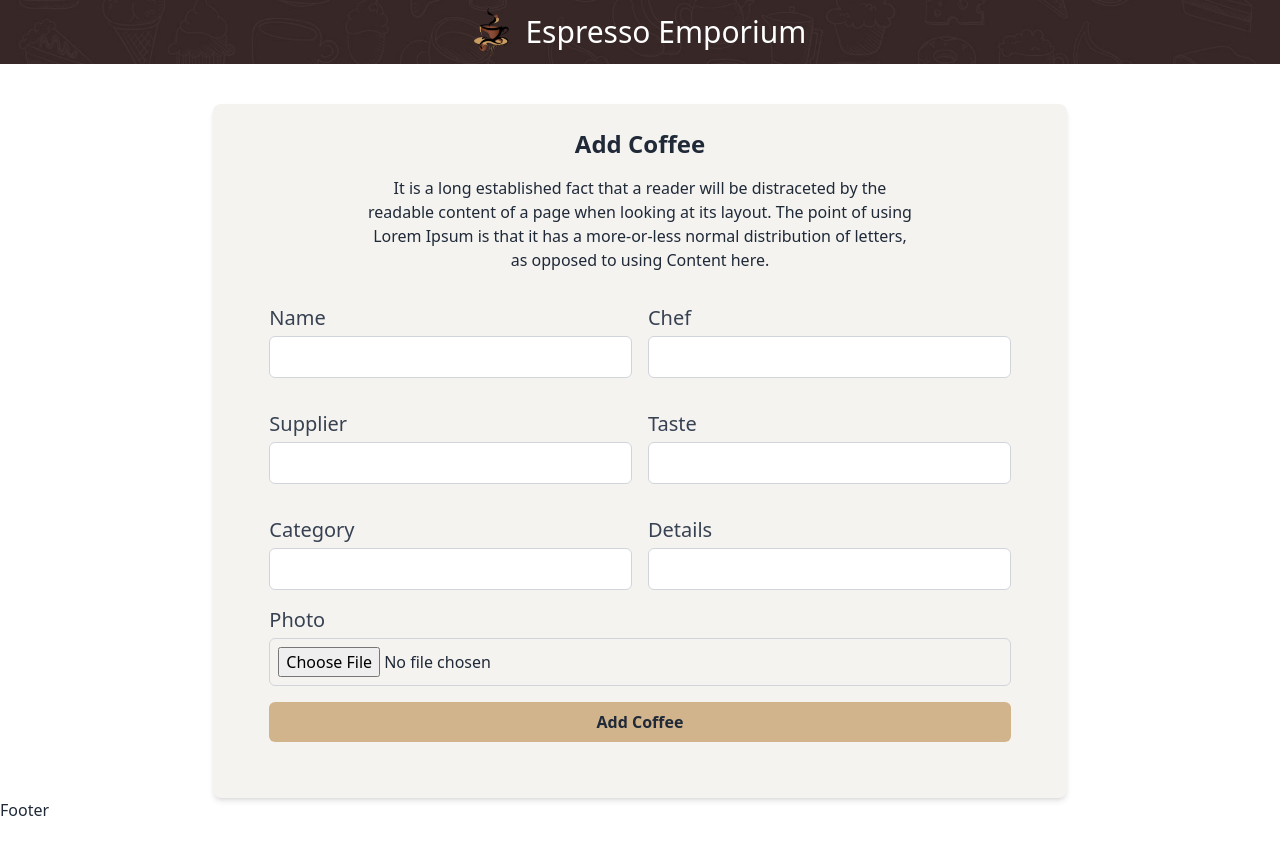
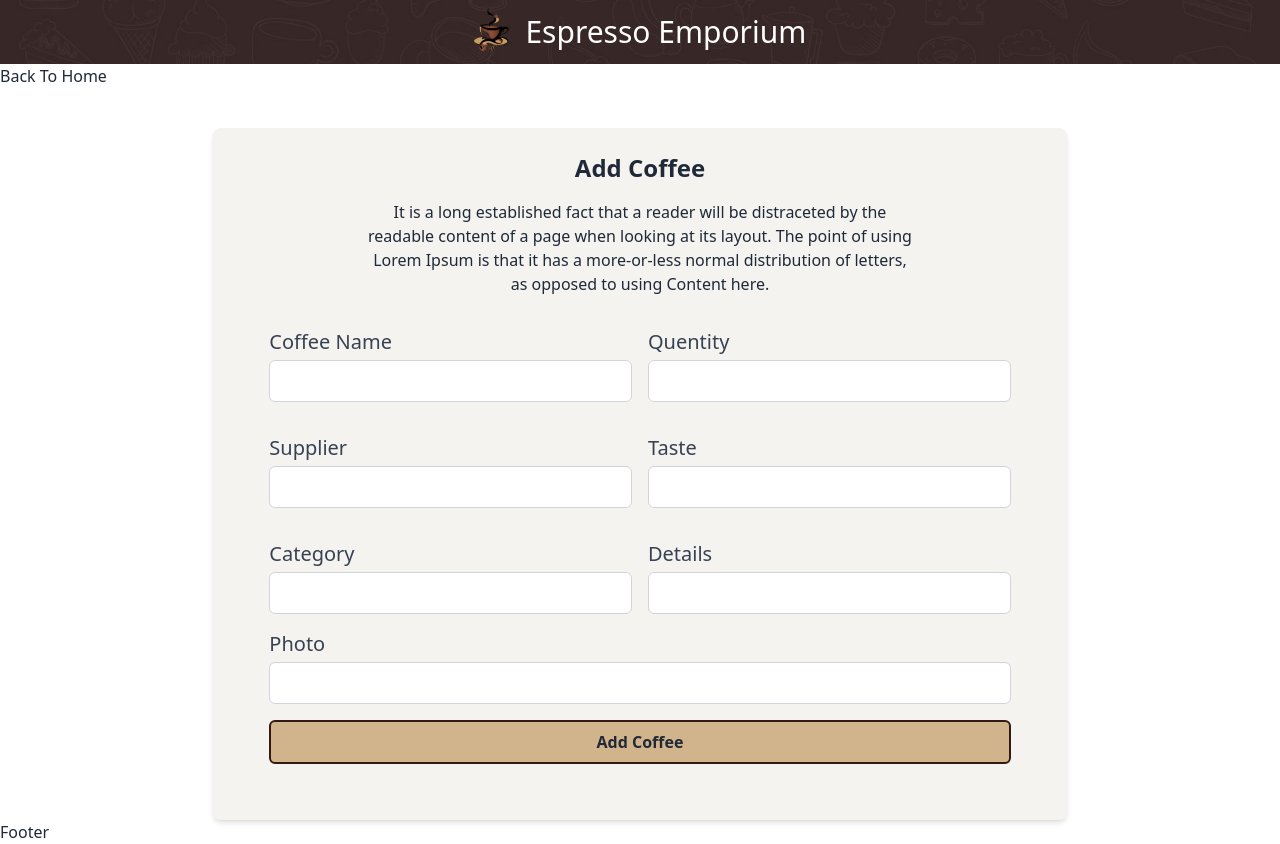
Before and after one commit to biswasbittu/coffee_store-Clint-project, a React (Vite) app: page /addcoffee in a window 1280 px wide. Before the commit the page ends 822 px from the top, so only its background shows below. Built offline with nearby package versions, Linux system fonts and the light colour scheme.

Commit message:
add coffee form done

```diff
--- a/src/components/AddCoffee/Addcoffee.jsx
+++ b/src/components/AddCoffee/Addcoffee.jsx
@@ -1,8 +1,26 @@
+import { Link } from "react-router-dom";
 
 
 const Addcoffee = () => {
+
+  const handleAddCoffee = e=>{
+    e.preventDefault();
+    const form=e.target;
+    const name= form.name.value;
+    const quentity = form.quentity.value;
+    const supplier = form.supplier.value;
+    const test = form.test.value;
+    const category = form.category.value;
+    const details = form.details.value;
+     const photo=form.photo.value;
+     const newCoffee = {name,quentity,supplier,test,category,details,photo}
+
+console.log(newCoffee);
+
+  }
     return (
       <div className="">
+        <Link to="/">Back To Home</Link>
         <div className=" w-2/3 mx-auto bg-[#F4F3F0] rounded-lg shadow-md p-6 mt-10">
           <h1 className="text-2xl font-bold mb-4 text-center">Add Coffee</h1>
           <p className="text-center px-32">
@@ -11,12 +29,12 @@ const Addcoffee = () => {
             of using Lorem Ipsum is that it has a more-or-less normal
             distribution of letters, as opposed to using Content here.
           </p>
-          <form className="p-8">
-            <div className="">
+          <form onSubmit={handleAddCoffee} className="p-8">
+
               <div className="grid grid-cols-2 gap-4">
                 <div className="mb-4">
                   <label className="block  font-medium text-gray-700 text-xl">
-                    Name
+                    Coffee Name
                   </label>
                   <input
                     type="text"
@@ -26,11 +44,11 @@ const Addcoffee = () => {
                 </div>
                 <div className="mb-4">
                   <label className="block  font-medium text-gray-700 text-xl">
-                    Chef
+                    Quentity
                   </label>
                   <input
                     type="text"
-                    name="chef"
+                    name="quentity"
                     className="mt-1 p-2 block w-full border border-gray-300 rounded-md"
                   />
                 </div>
@@ -80,20 +98,20 @@ const Addcoffee = () => {
                   Photo
                 </label>
                 <input
-                  type="file"
-                  name="category"
+                  type="url"
+                  name="photo"
                   className="mt-1 p-2 block w-full border border-gray-300 rounded-md"
                 />
               </div>
               <div>
                 <button
                   type="submit"
-                  className="bg-[#D2B48C] font-semibold px-4 py-2 rounded-md hover:bg-[#c49e6c] w-full"
+                  className="bg-[#D2B48C] font-semibold px-4 py-2 border-2 border-[#331A15] rounded-md hover:bg-[#c49e6c] w-full"
                 >
                   Add Coffee
                 </button>
               </div>
-            </div>
+
           </form>
         </div>
       </div>
```
